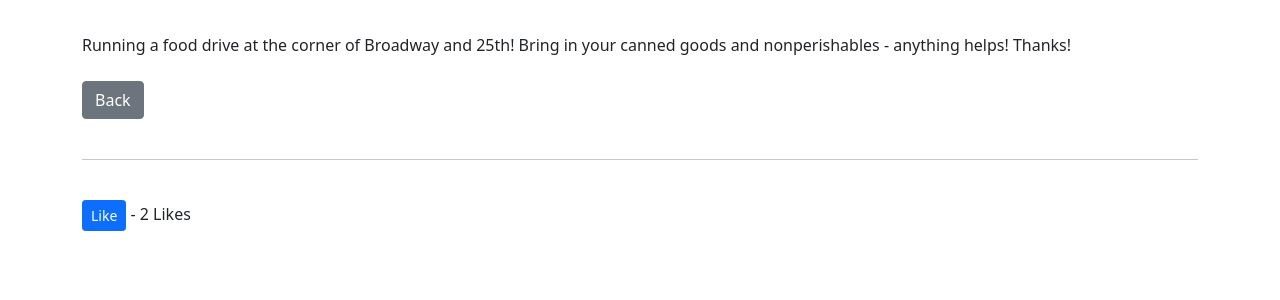
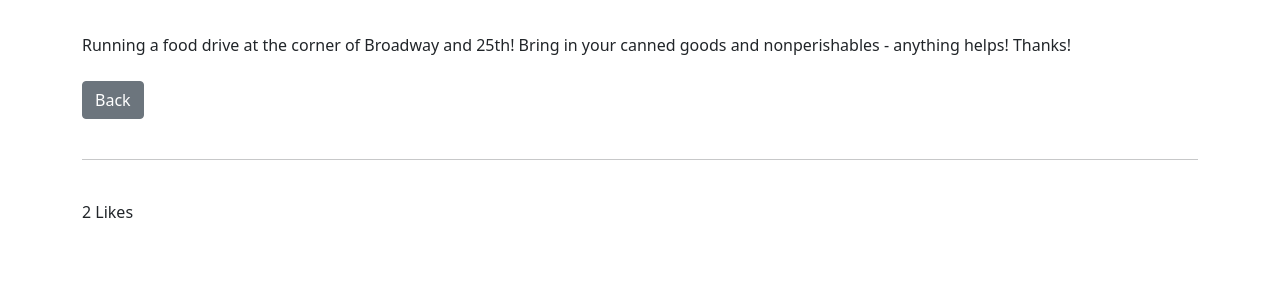
Before and after one commit to nnishanth62/Backyard, a Django app: page /post/1 in a window 1280 px wide. Shown: the part 184-484 px from the top of the page. Run offline with Django 3.2, Linux system fonts and the light colour scheme; data comes from the database, SQL or seed files in the repository; both versions use the stored data as it was after the commit.

Commit message:
adding restrictions on like button

```diff
--- a/backyard/blog/templates/post_detail.html
+++ b/backyard/blog/templates/post_detail.html
@@ -25,9 +25,12 @@
 <br/><br/>
 <hr>
 <br/>
+
+{% if user.is_authenticated %}
 <form action="{% url 'like_post' post.pk %}" method = "POST">
     {% csrf_token %}
-    <button type="submit", name = "post_id", value = "{{ post.id }}", class = "btn btn-primary btn-sm">Like</button> - {{ total_likes }} Like{{ total_likes | pluralize}}
+    <button type="submit", name = "post_id", value = "{{ post.id }}", class = "btn btn-primary btn-sm">Like</button> -
+    {% endif %} {{ total_likes }} Like{{ total_likes | pluralize}}
 </form>
 
 {% endblock %}
--- a/backyard/blog/views.py
+++ b/backyard/blog/views.py
@@ -14,6 +14,8 @@ def LikeView(request, pk):
     post = get_object_or_404(Post, id=request.POST.get('post_id'))
     post.likes.add(request.user)
     return HttpResponseRedirect(reverse('post_detail', args=[str(pk)]))
+    #if user.is_authenticated:
+    #   return HttpResponseRedirect(reverse('register'))
 
 class HomeView(ListView):
     model = Post
```
Also changed, not shown: backyard/db.sqlite3.
